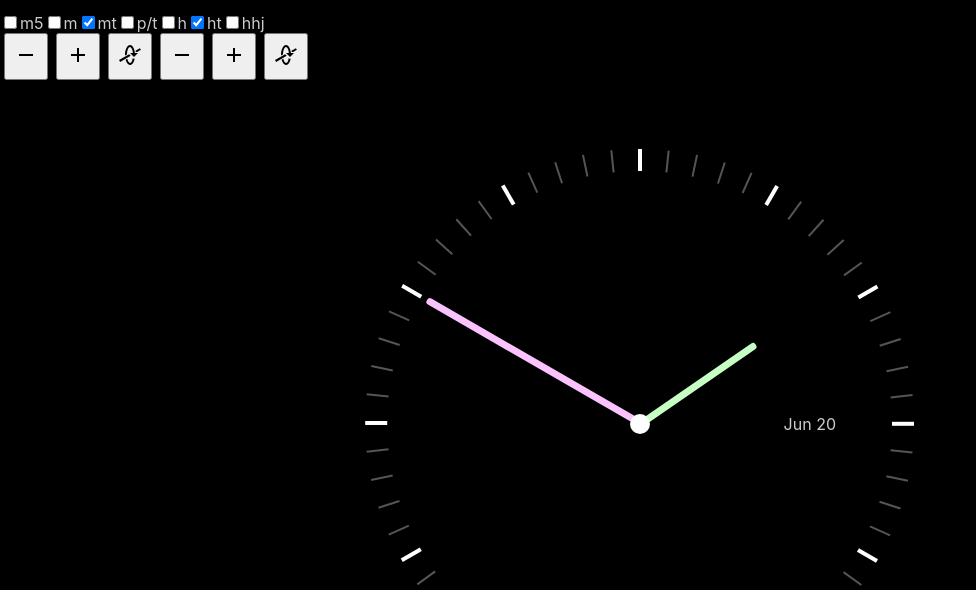
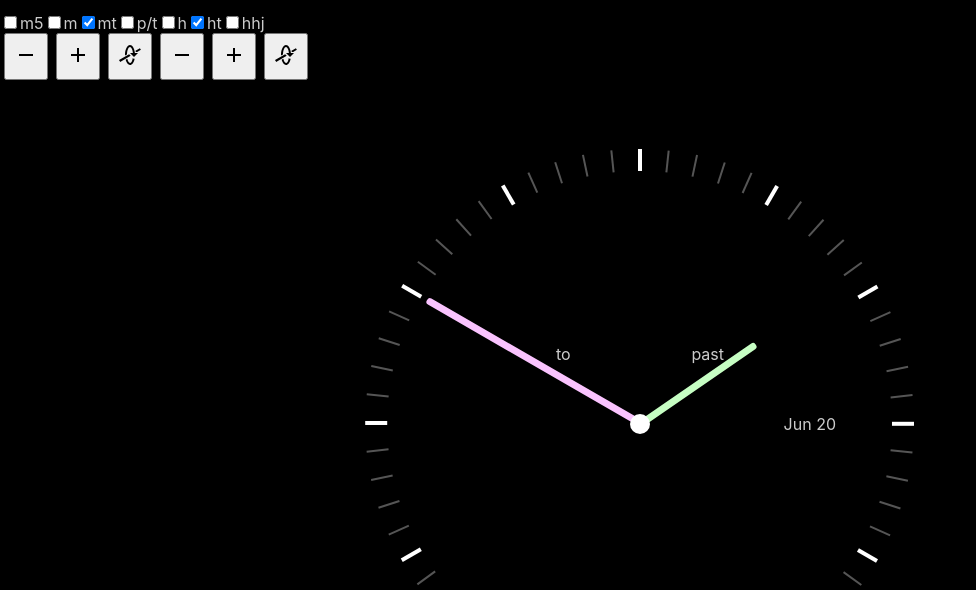
Before and after one commit to AGBrown/g-stuff-simple-clock, a React (Create React App) app: page / in a window 1280 px wide. Shown: the top 590 px of the page, without its empty margins (0-976 px from the left). Built offline with nearby package versions, Linux system fonts and the light colour scheme.

Commit message:
past/to labels, and tweak min label position

```diff
--- a/src/App.css
+++ b/src/App.css
@@ -106,7 +106,6 @@ body {
 .tickmark-label.label-min {
   position:absolute;
   top:50%;
-  left:50%;
   margin-top:-50px;
   margin-left:-0.25em;
   transform: rotate(90deg);
@@ -170,14 +169,27 @@ body {
   border-radius: 50%;
 }
 
-.date-container {
-  height: 100%;
+.clock-label-container {
   position: absolute;
-  right: 15%;
   display: flex;
 }
 
-.date-container .date {
+.past-container {
+  height: 75%;
+  right: 35%;
+}
+
+.to-container {
+  height: 75%;
+  left: 35%;
+}
+
+.date-container {
+  height: 100%;
+  right: 15%;
+}
+
+.clock-label-container .label {
   position: relative;
   color: #ccc;
   margin: auto;
@@ -201,5 +213,5 @@ body {
 
 .past-to-bg {
   border-radius: 50%;
-  background: linear-gradient(.25turn, #320b86 50%, #a00037 50%) no-repeat;
+  background: linear-gradient(.25turn, #00695C 50%, #C51162 50%) no-repeat;
 }
--- a/src/ClockFace.tsx
+++ b/src/ClockFace.tsx
@@ -112,7 +112,7 @@ function ClockFace(props: IClockFaceProps) {
      };
   });
 
-  var cnClockFace = props.ticksConfig.show.pastTo ? ['past-to-bg'] : [];
+  var cnClockFace = props.ticksConfig.show.pastTo && props.ticksConfig.show.minTicks ? ['past-to-bg'] : [];
 
   return (
     <div className="clock">
@@ -137,8 +137,14 @@ function ClockFace(props: IClockFaceProps) {
             </div>
           )}
         </div>
-        <div className="date-container">
-          <p className="date">{displayDate}</p>
+        <div className="past-container clock-label-container">
+          <p className="label">past</p>
+        </div>
+        <div className="to-container clock-label-container">
+          <p className="label">to</p>
+        </div>
+        <div className="date-container clock-label-container">
+          <p className="label">{displayDate}</p>
         </div>
 
         {[handsData.map(x =>
```
